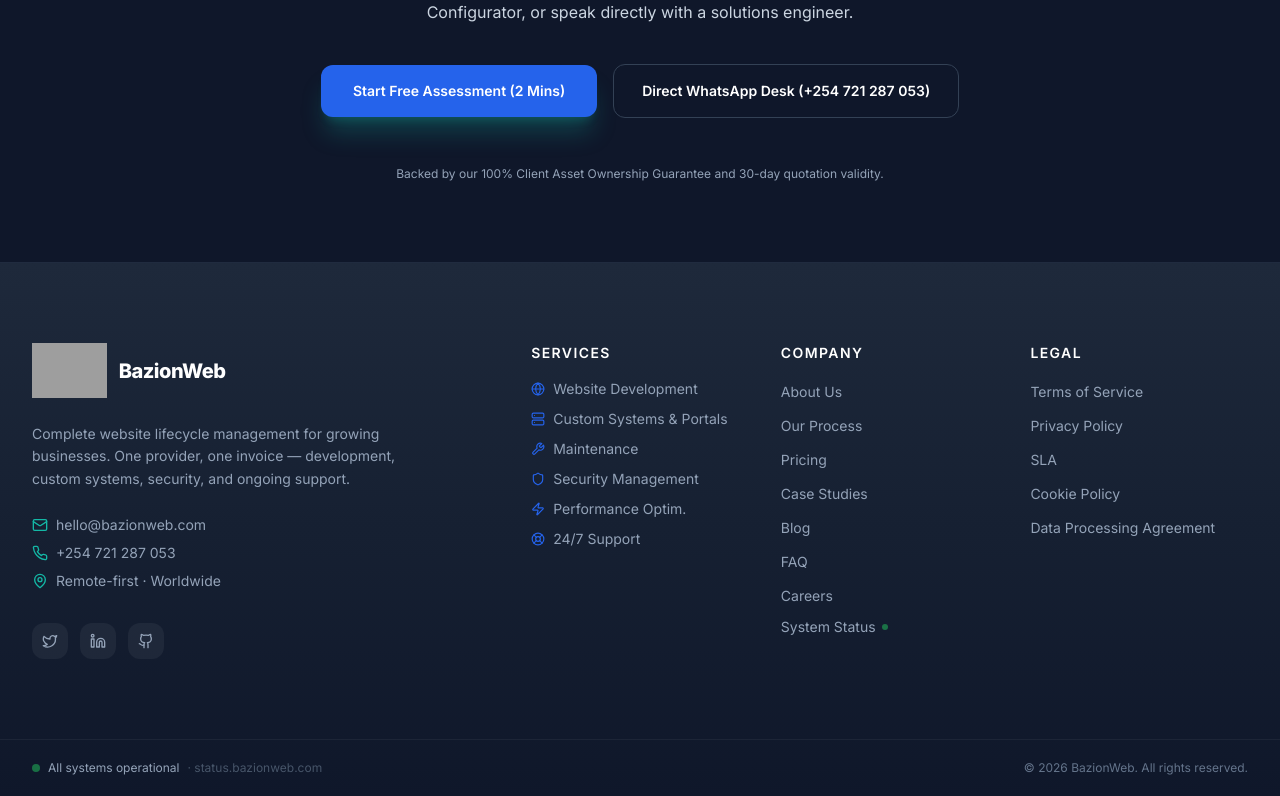
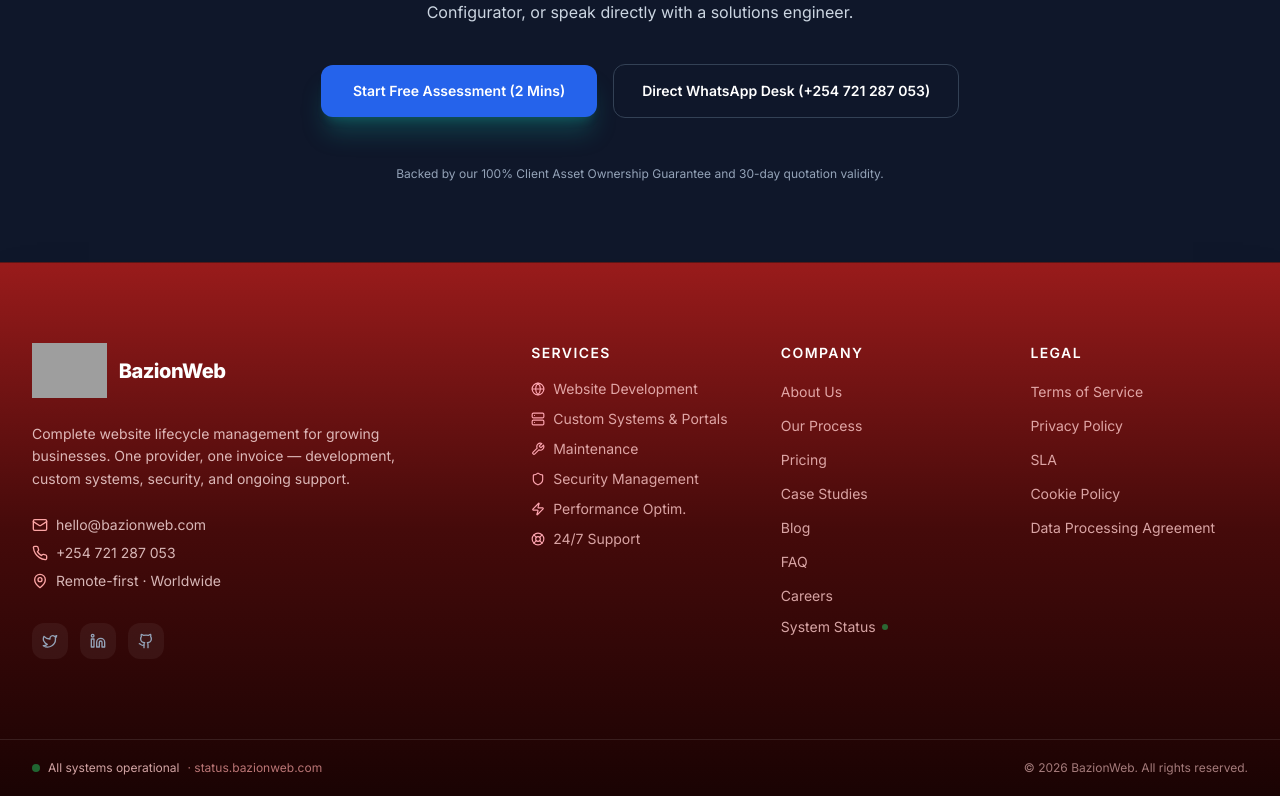
Before and after one commit to bazionwebs/bazionweb, a Next.js app in the folder apps/web/: page / in a window 1280 px wide. Shown: the part 7664-8460 px from the top of the page. Built offline with nearby package versions, Linux system fonts and the light colour scheme; grey boxes are pictures that could not be loaded.

Commit message:
style(footer): apply premium crimson-to-garnet red gradient

```diff
--- a/apps/web/src/components/layout/Footer.tsx
+++ b/apps/web/src/components/layout/Footer.tsx
@@ -34,28 +34,28 @@ const legal = [
 
 export default function Footer() {
   return (
-    <footer className="relative bg-gradient-to-b from-[#1E293B] via-[#162032] to-[#0F172A] text-white border-t border-slate-700/50">
+    <footer className="relative bg-gradient-to-b from-[#991B1B] via-[#450A0A] to-[#1A0303] text-white border-t border-red-500/30 shadow-2xl">
       {/* Main footer */}
       <div className="container-default py-16 lg:py-20">
         <div className="grid grid-cols-1 md:grid-cols-2 lg:grid-cols-5 gap-12 lg:gap-8">
           {/* Brand column */}
           <div className="lg:col-span-2">
             <Logo variant="dark" markClassName="h-14 w-auto" className="mb-6" />
-            <p className="text-slate-400 text-sm leading-relaxed max-w-sm mb-6">
+            <p className="text-red-100/80 text-sm leading-relaxed max-w-sm mb-6">
               Complete website lifecycle management for growing businesses.
               One provider, one invoice — development, custom systems, security, and ongoing support.
             </p>
             <div className="flex flex-col gap-2 mb-8">
-              <a href="mailto:hello@bazionweb.com" className="flex items-center gap-2 text-slate-400 hover:text-white transition-colors text-sm">
-                <Mail className="w-4 h-4 shrink-0 text-[#14B8A6]" />
+              <a href="mailto:hello@bazionweb.com" className="flex items-center gap-2 text-red-100/80 hover:text-white transition-colors text-sm">
+                <Mail className="w-4 h-4 shrink-0 text-red-300" />
                 hello@bazionweb.com
               </a>
-              <a href="tel:+254721287053" className="flex items-center gap-2 text-slate-400 hover:text-white transition-colors text-sm">
-                <Phone className="w-4 h-4 shrink-0 text-[#14B8A6]" />
+              <a href="tel:+254721287053" className="flex items-center gap-2 text-red-100/80 hover:text-white transition-colors text-sm">
+                <Phone className="w-4 h-4 shrink-0 text-red-300" />
                 +254 721 287 053
               </a>
-              <span className="flex items-center gap-2 text-slate-400 text-sm">
-                <MapPin className="w-4 h-4 shrink-0 text-[#14B8A6]" />
+              <span className="flex items-center gap-2 text-red-100/80 text-sm">
+                <MapPin className="w-4 h-4 shrink-0 text-red-300" />
                 Remote-first · Worldwide
               </span>
             </div>
@@ -85,8 +85,8 @@ export default function Footer() {
             <ul className="flex flex-col gap-2.5">
               {services.map(s => (
                 <li key={s.name}>
-                  <Link href={s.href} className="text-sm text-slate-400 hover:text-white transition-colors flex items-center gap-2">
-                    <s.icon className="w-3.5 h-3.5 text-[#2563EB] shrink-0" />
+                  <Link href={s.href} className="text-sm text-red-200/80 hover:text-white transition-colors flex items-center gap-2">
+                    <s.icon className="w-3.5 h-3.5 text-rose-300 shrink-0" />
                     {s.name}
                   </Link>
                 </li>
@@ -105,7 +105,7 @@ export default function Footer() {
                       href={l.href}
                       target="_blank"
                       rel="noopener noreferrer"
-                      className="text-sm text-slate-400 hover:text-white transition-colors flex items-center gap-1.5"
+                      className="text-sm text-red-200/80 hover:text-white transition-colors flex items-center gap-1.5"
                     >
                       {l.name}
                       {l.name === 'System Status' && (
@@ -113,7 +113,7 @@ export default function Footer() {
                       )}
                     </a>
                   ) : (
-                    <Link href={l.href} className="text-sm text-slate-400 hover:text-white transition-colors">
+                    <Link href={l.href} className="text-sm text-red-200/80 hover:text-white transition-colors">
                       {l.name}
                     </Link>
                   )}
@@ -122,14 +122,13 @@ export default function Footer() {
             </ul>
           </div>
 
-
           {/* Legal */}
           <div>
             <h3 className="text-sm font-semibold text-white mb-4 uppercase tracking-widest">Legal</h3>
             <ul className="flex flex-col gap-2.5">
               {legal.map(l => (
                 <li key={l.name}>
-                  <Link href={l.href} className="text-sm text-slate-400 hover:text-white transition-colors">
+                  <Link href={l.href} className="text-sm text-red-200/80 hover:text-white transition-colors">
                     {l.name}
                   </Link>
                 </li>
@@ -139,23 +138,23 @@ export default function Footer() {
         </div>
       </div>
 
-      {/* Bottom bar with Market Selector */}
-      <div className="border-t border-white/5">
+      {/* Bottom bar */}
+      <div className="border-t border-white/10">
         <div className="container-default py-5 flex flex-col md:flex-row items-center justify-between gap-4">
           <div className="flex items-center gap-4 flex-wrap">
             <a
               href="https://status.bazionweb.com"
               target="_blank"
               rel="noopener noreferrer"
-              className="flex items-center gap-2 text-xs text-slate-400 hover:text-white transition-colors group"
+              className="flex items-center gap-2 text-xs text-red-200/80 hover:text-white transition-colors group"
             >
               <span className="w-2 h-2 rounded-full bg-[#22C55E] inline-block animate-pulse" />
               All systems operational
-              <span className="text-slate-600 group-hover:text-slate-400 transition-colors">· status.bazionweb.com</span>
+              <span className="text-red-300/70 group-hover:text-red-200 transition-colors">· status.bazionweb.com</span>
             </a>
           </div>
 
-          <p className="text-xs text-slate-500">
+          <p className="text-xs text-red-200/60">
             © {new Date().getFullYear()} BazionWeb. All rights reserved.
           </p>
         </div>
```
